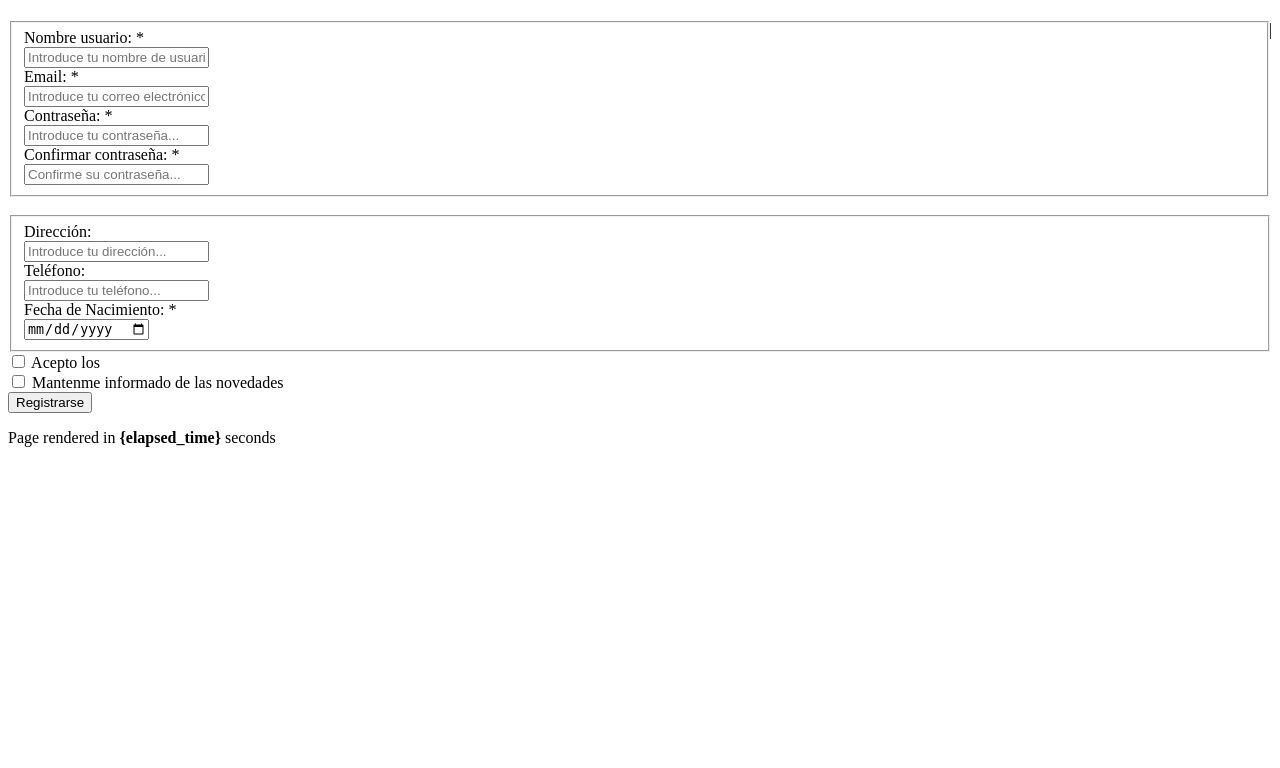
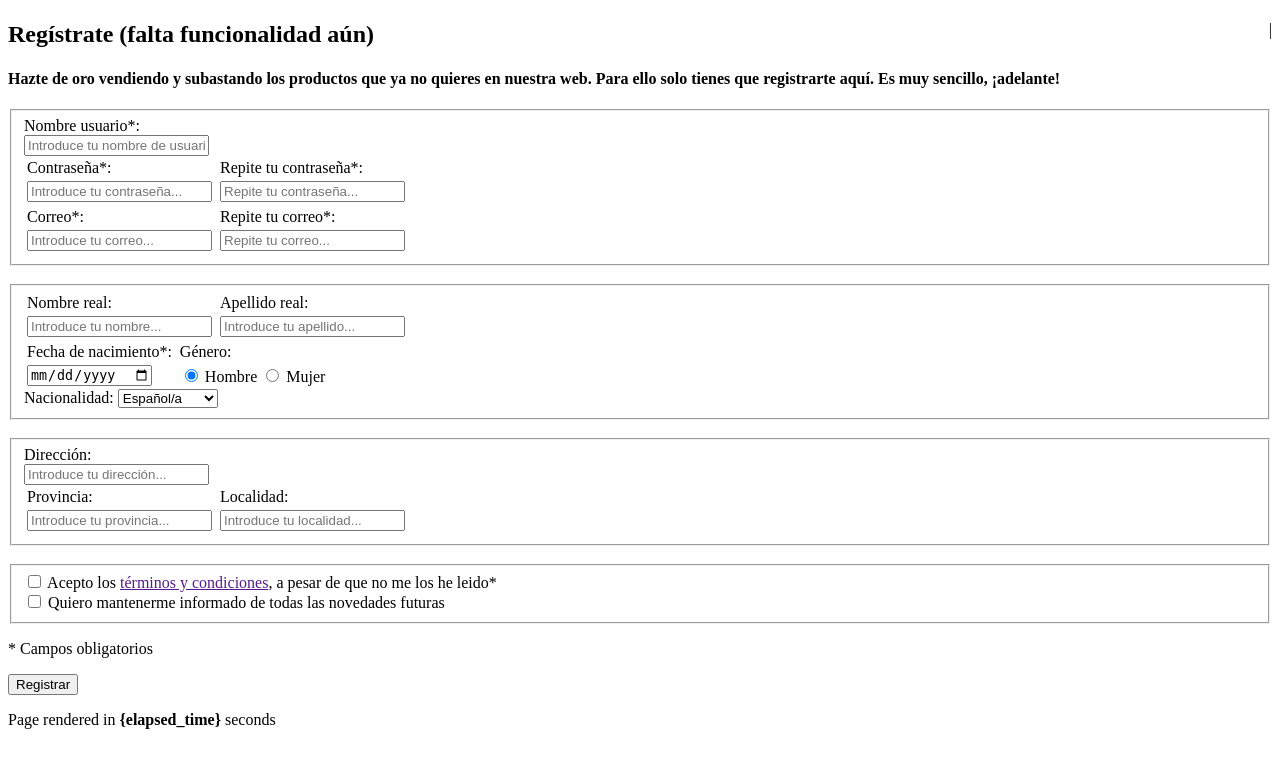
Before and after one commit to JoseviAgullo/iwEbay, a PHP site: the page made by application/views/usuarios/registro.php in a window 1280 px wide. Shown: the top 768 px of the page. Run offline with PHP 8.4, Linux system fonts and the light colour scheme; the template is opened without the code that fills it, so the values that code supplies are empty.

Commit message:
Ya está el registro otra vez bien

```diff
--- a/application/views/usuarios/registro.php
+++ b/application/views/usuarios/registro.php
@@ -3,47 +3,138 @@ $this->load->view("inc/cabecera.inc.php")
 
  ?>
 
-<form action="registrar" method="POST">
+<h2> Regístrate (falta funcionalidad aún)</h2>
+<h4> Hazte de oro vendiendo y subastando los productos que ya no quieres en nuestra web.
+	Para ello solo tienes que registrarte aquí. Es muy sencillo, ¡adelante! </h4>
+
+<form action="resultado.php" method="POST">
 	<fieldset>
 		<div class="campoForm">
-			<label for="nick">Nombre usuario: *</label> <br>
+			<label for="nick">Nombre usuario*: </label> <br>
 			<input type="text" name="nick" placeholder="Introduce tu nombre de usuario...">
 		</div>
 		<div class="campoForm">
-			<label for="email">Email: *</label> <br>
-			<input type="text" name="email" placeholder="Introduce tu correo electrónico...">
+			<table>
+        		<tr>
+		            <td><label for="pass">Contraseña*: </label></td>
+	            	<td> </td>
+            		<td><label for="pass2">Repite tu contraseña*: </label> </td>
+            		<td> </td>
+            		<td><label id="aviso_pass" style="color: red"> </label> </td>
+        		</tr>
+        		<tr>
+		            <td><input type="password" id="pass1" name="pass" placeholder="Introduce tu contraseña..."> </td>
+					<td> </td>
+            		<td><input type="password" id="pass2" name="pass2" placeholder="Repite tu contraseña..." onBlur="comprobarPassword();"></td>
+        		</tr>
+        	</table>
 		</div>
 		<div class="campoForm">
-			<label for="password">Contraseña: *</label> <br>
-			<input type="password" name="password" placeholder="Introduce tu contraseña...">
+			<table>
+        		<tr>
+		            <td><label for="email">Correo*: </label></td>
+	            	<td> </td>
+            		<td><label for="pass">Repite tu correo*: </label></td>
+            		<td> </td>
+            		<td><label id="aviso_mail" style="color: red"> </label> </td>
+        		</tr>
+        		<tr>
+		            <td><input type="email" id="email1" name="email" placeholder="Introduce tu correo..."></td>
+					<td> </td>
+            		<td><input type="email" id="email2" name="email" placeholder="Repite tu correo..." onBlur="comprobarEmail();"></td>
+        		</tr>
+        	</table>
 		</div>
-		<div class="campoForm">
-			<label for="conf_password">Confirmar contraseña: *</label> <br>
-			<input type="password" name="conf_password" placeholder="Confirme su contraseña...">
-		</div>
-	</fieldset><br><!-- Más adelante eliminar los br y maquetar por cs3 -->
+	</fieldset>
+
+	<br>
 
 	<fieldset>
 		<div class="campoForm">
-			<label for="dir">Dirección: </label> <br>
-			<input type="text" name="dir" placeholder="Introduce tu dirección...">
+			<table>
+        		<tr>
+		            <td><label for="nombre">Nombre real: </label> </td>
+	            	<td> </td>
+            		<td><label for="pass">Apellido real: </label></td>
+        		</tr>
+        		<tr>
+		            <td><input type="text" name="nombre" placeholder="Introduce tu nombre..."></td>
+					<td> </td>
+            		<td><input type="text" name="nombre" placeholder="Introduce tu apellido..."></td>
+        		</tr>
+        	</table>
 		</div>
 		<div class="campoForm">
-			<label for="tlf">Teléfono: </label> <br>
-			<input type="text" name="tlf" placeholder="Introduce tu teléfono...">
+			<table>
+        		<tr>
+		            <td><label for="fecha">Fecha de nacimiento*: </label></td>
+	            	<td> </td>
+            		<td><label for="genero">Género: </label></td>
+            		<td> </td>
+            		<td><label id="aviso_date" style="color: red"> </label> </td>
+        		</tr>
+        		<tr>
+		            <td><input type="date" name="fecha" placeholder="DD/MM/YYYY" onBlur="comprobarFecha();"></td>
+					<td> </td>
+            		<td><input type="radio" name="genero" value="H" checked> Hombre
+						<input type="radio" name="genero" value="M"> Mujer
+					</td>
+        		</tr>
+        	</table>
 		</div>
 		<div class="campoForm">
-			<label for="f_nacimiento">Fecha de Nacimiento: *</label> <br>
-			<input type="date" name="f_nacimiento" placeholder="Introduce tu fecha de nacimiento...">
+			<label for="nacionalidad">Nacionalidad: </label>
+			<select name="nacionalidad" placeholder="seleccione una nacionalidad">
+				<!--<option value="-1" >seleccione una provincia...</option>-->
+				<option value="01">Español/a</option>
+				<option value="02">Francés/a</option>
+				<option value="03">Portugués/a</option>
+				<option value="04">De más lejos</option>
+			</select>
 		</div>
 	</fieldset>
-	<input type="checkbox" name="tos"> Acepto los <?php echo anchor('usuario/tos','Términos y condiciones de uso') ?> <br>
-	<input type="checkbox" name="news"> Mantenme informado de las novedades <br>
-	<input type="submit" name="submit" value="Registrarse"> <!-- AQUÍ VA EL MENSAJE DE ERROR -->
+
+	<br>
+
+	<fieldset>
+		<div class="campoForm">
+			<label for="direccion">Dirección: </label> <br>
+			<input type="text" name="direccion" placeholder="Introduce tu dirección..."> <br>
+			<table>
+        		<tr>
+		            <td><label for="provincia">Provincia: </label> </td>
+	            	<td> </td>
+            		<td><label for="localidad">Localidad: </label> </td>
+        		</tr>
+        		<tr>
+		            <td><input type="text" name="provincia" placeholder="Introduce tu provincia..."></td>
+					<td> </td>
+            		<td><input type="text" name="localidad" placeholder="Introduce tu localidad..."></td>
+        		</tr>
+        	</table>
+		</div>
+	</fieldset>
+
+	<br>
+
+	<fieldset>
+		<div class="campoForm">
+			<input type="checkbox" name="aceptar"> Acepto los <a href="">términos y condiciones</a>, a pesar de que no me los he leido*
+			<label id="aviso_checkbox" style="color: red"> </label>
+			<br>
+			<input type="checkbox" name="aceptar"> Quiero mantenerme informado de todas las novedades futuras
+		</div>
+	</fieldset>
+
+	<p>* Campos obligatorios</p>
+
+	<div class="campoForm">
+		<input type="submit" value="Registrar">
+	</div>
+
 </form>
-
-
 
 <?php
 	$this->load->view("inc/pie.inc.php")
-?>
+
+ ?>
```
